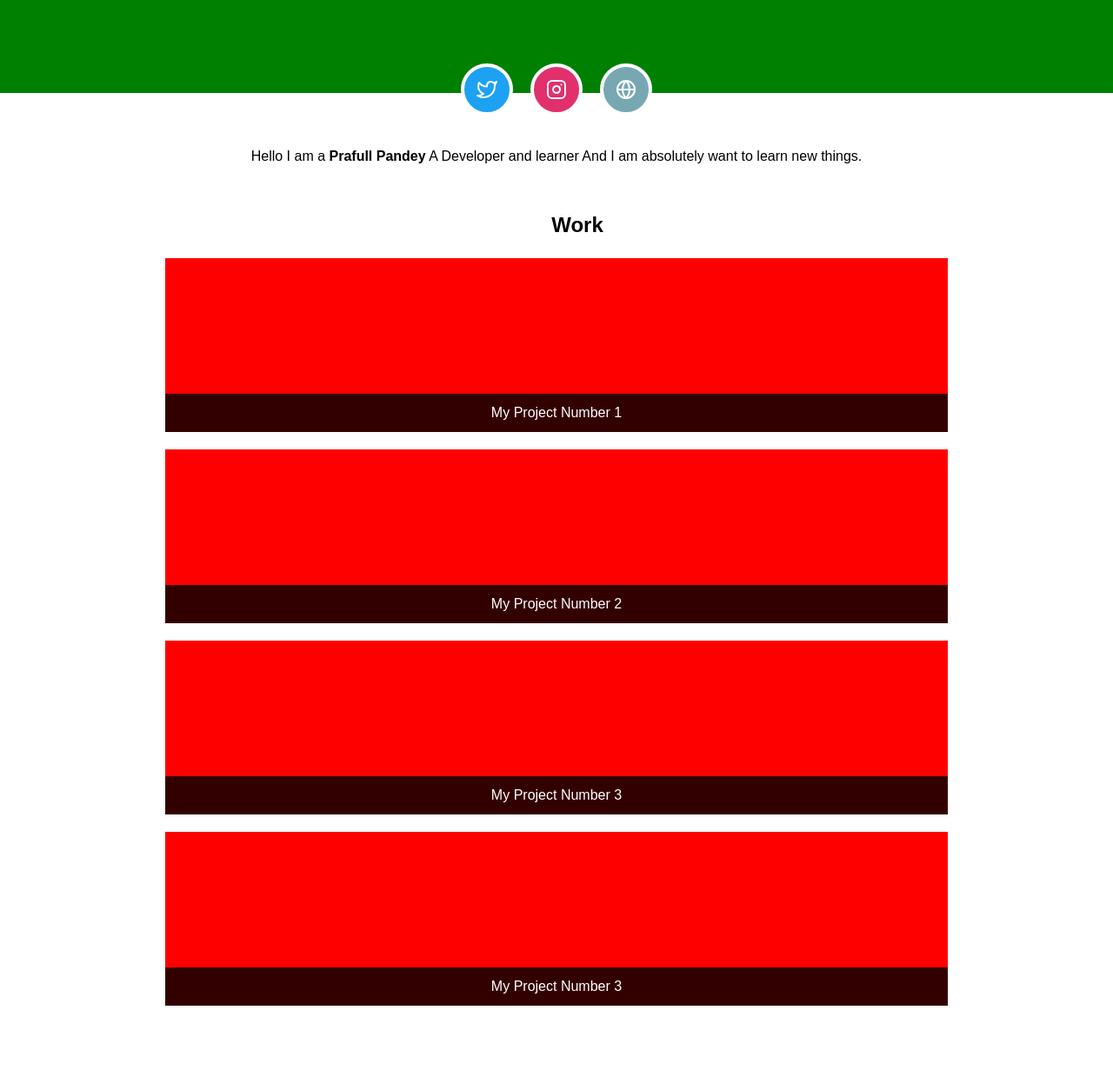
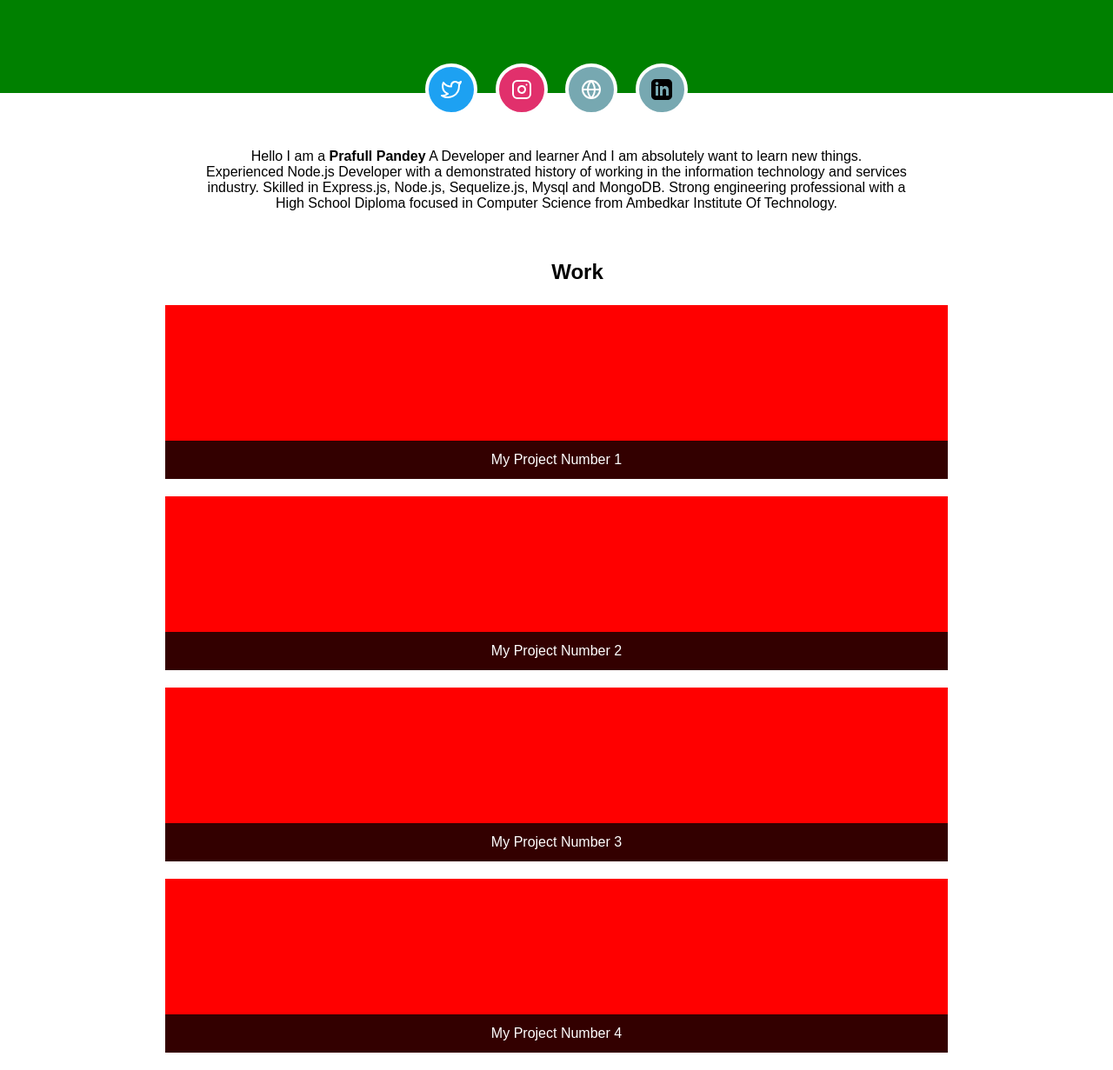
Before and after one commit to pandeyprafull/Personalsite, a plain HTML site: page index.html in a window 1280 px wide. Shown: the part 168-1399 px from the top of the page at 87% size. Before the commit the page ends 1345 px from the top, so only its background shows below. Drawn offline with Linux system fonts and the light colour scheme.

Commit message:
add social link and modify profile

```diff
--- a/index.html
+++ b/index.html
@@ -27,6 +27,9 @@
         <li>
           <a href="https://www.medium.com/@prafullpandey68" target="_blank" class="sn-website"></a>
         </li>
+        <li>
+          <a href="https://www.linkedin.com/in/prafull-pandey-7ba495180/" target="_blank" class="sn-linkedin"></a>
+        </li>
       </ul>
     </nav>
   </header>
@@ -35,6 +38,7 @@
     <section class="about">
       <p> Hello I am a <b>Prafull Pandey</b> A Developer and learner And I am absolutely want to learn new things.
       </p>
+      <p>Experienced Node.js Developer with a demonstrated history of working in the information technology and services industry. Skilled in Express.js, Node.js, Sequelize.js, Mysql and MongoDB. Strong engineering professional with a High School Diploma focused in Computer Science from Ambedkar Institute Of Technology. </p>
     </section>
     <!-- Your Projects -->
     <section class="projects">
@@ -49,7 +53,7 @@
         <h5>My Project Number 3</h5>
       </a>
       <a href="#" target="_blank" class="project">
-        <h5>My Project Number 3</h5>
+        <h5>My Project Number 4</h5>
       </a>
     </section>
     </section>
--- a/styles.css
+++ b/styles.css
@@ -74,6 +74,10 @@ header .social-nav {
   background: url('./images/globe.svg') no-repeat 50% 50%;
   background-color: #77A8B1;
 }
+.social-nav .sn-linkedin{
+  background: url('./images/linkedin.svg') no-repeat 50% 50%;
+  background-color: #77A8B1;
+}
 
 section.about {
   padding: 4em 2em 2em 2em;
```
Also changed, not shown: images/linkedin.svg (added), 1 other file.
